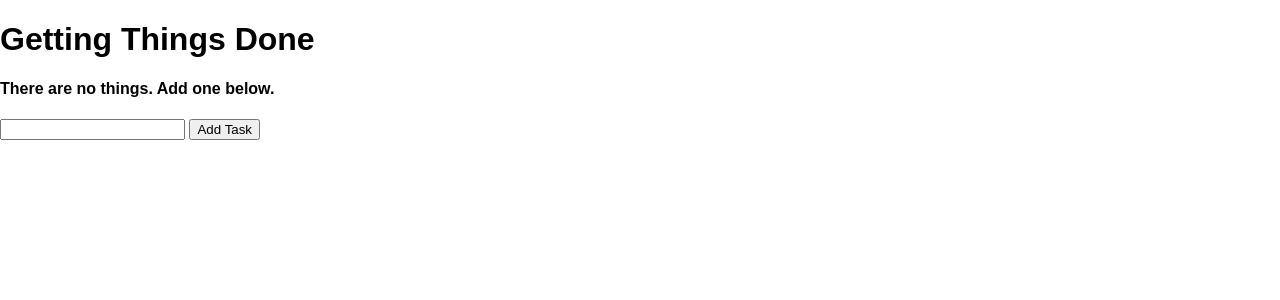
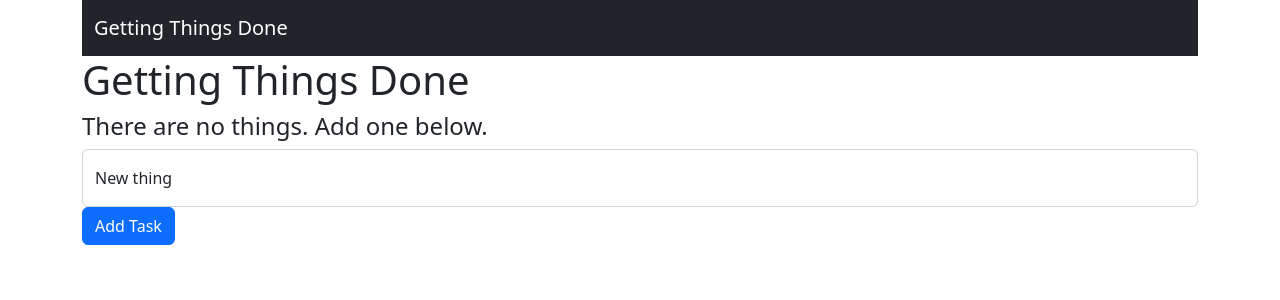
Before and after one commit to mgregoire254/Getting-Things-Done, a Flask app: page / in a window 1280 px wide. Shown: the top 300 px of the page. Run offline with Flask 2, Linux system fonts and the light colour scheme; data that the repository does not hold is empty.

Commit message:
added bootstrap, navbar and basic styling

```diff
--- a/templates/base.html
+++ b/templates/base.html
@@ -1,11 +1,14 @@
-<!DOCTYPE html>
+
+<!doctype html>
 <html lang="en">
 <head>
     <meta charset="UTF-8">
     <meta http-equiv="X-UA-Compatible" content="IE=edge">
-    <meta name="viewport" content="width=device-width, initial-scale=1.0">
-    <link rel="stylesheet" href="{{ url_for('static', filename='css/main.css') }}">
-    {% block head %}{% endblock %}
+    <meta name="viewport" content="width=device-width, initial-scale=1">
+    <!--<link rel="stylesheet" href="{{ url_for('static', filename='css/main.css') }}"> -->
+<link href="https://cdn.jsdelivr.net/npm/bootstrap@5.2.3/dist/css/bootstrap.min.css" rel="stylesheet" integrity="sha384-rbsA2VBKQhggwzxH7pPCaAqO46MgnOM80zW1RWuH61DGLwZJEdK2Kadq2F9CUG65" crossorigin="anonymous">
+<script src="https://cdn.jsdelivr.net/npm/bootstrap@5.2.3/dist/js/bootstrap.bundle.min.js" integrity="sha384-kenU1KFdBIe4zVF0s0G1M5b4hcpxyD9F7jL+jjXkk+Q2h455rYXK/7HAuoJl+0I4" crossorigin="anonymous"></script>
+</body>    {% block head %}{% endblock %}
 </head>
 <body>
     {% block body %}{% endblock %}
--- a/templates/index.html
+++ b/templates/index.html
@@ -1,22 +1,31 @@
 {% extends 'base.html' %}
 
 {% block head %}
+
 <title>Getting Things Done</title>
 {% endblock %}
 
 {% block body %}
-<div class="content">
+<div class="container">
+    <nav class="navbar navbar-dark bg-dark">
+        <div class="container-fluid">
+          <a class="navbar-brand" href="#">Getting Things Done</a>
+        </div>
+      </nav>
     <h1>Getting Things Done</h1>
     {% if things|length < 1 %}
     <h4>There are no things. Add one below.</h4>
     {% else %}
-    <table>
-        <tr>
-            <th>Thing</th>
-            <th>Added</th>
-            <th>Actions</th>
-        </tr>
+    <table class="table table-bordered table-responsive table-sm table-hover">
+        <thead class="table-dark">
+            <tr>
+                <th scope="col">Thing</th>
+                <th scope="col">Added</th>
+                <th scope="col">Actions</th>
+            </tr>
+        </thead>
         {% for thing in things %}
+        <tbody>
             <tr>
                 <td>{{ thing.content }}</td>
                 <td>{{ thing.date_created.date() }}</td>
@@ -27,15 +36,21 @@
 
                 </td>
             </tr>
+        </tbody>
         {% endfor %}
     </table>
     {% endif %}
+    <div class="form-group">
+        <form action="/" method="POST" class="form-floating">
+            <input type="text" class="form-control" name="content" placeholder="New thing" id="content">
+            <label for="floatingInputValue">New thing</label>
 
-    <form action="/" method="POST">
-        <input type="text" name="content" id="content">
-        <input type="submit" value="Add Task">
+        </form>
+    </div>
+    <div class="form-group">
+        <button class="btn btn-primary type="submit">Add Task</button>
+    </div>
+</div>
 
-    </form>
 
-</div>
 {% endblock %}
```
